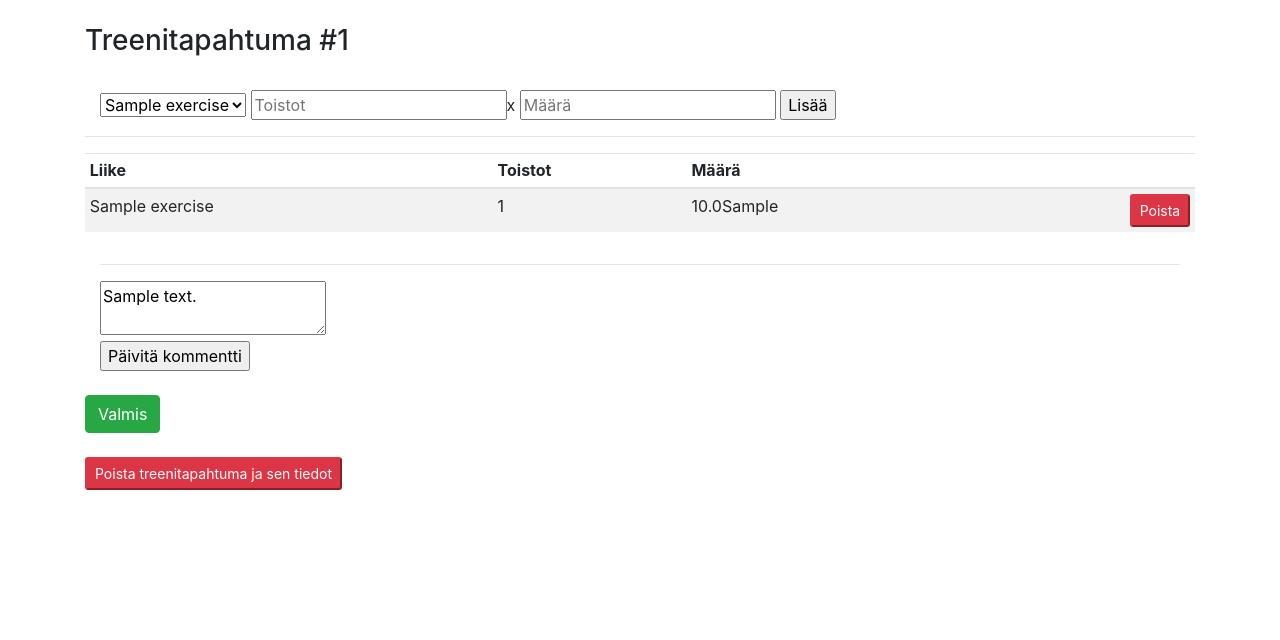
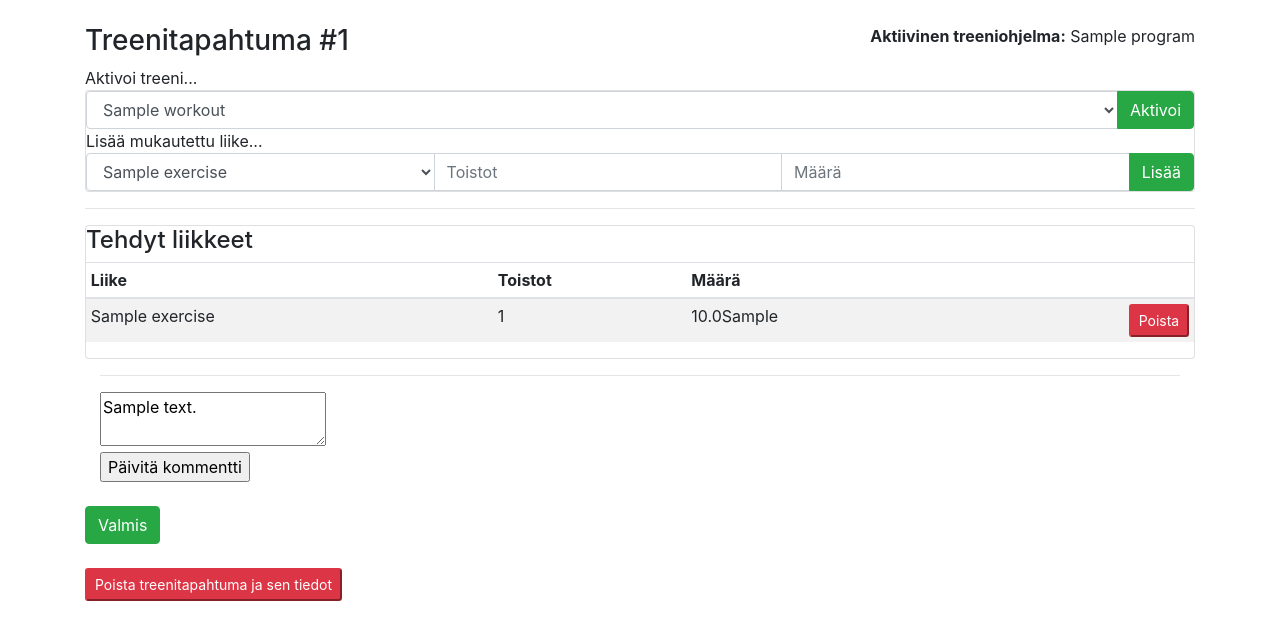
Before and after one commit to jkotima/treenikirjuri, a Flask app: page /events/1/ in a window 1280 px wide. Shown: the part 56-696 px from the top of the page. Run offline with Flask 2, Linux system fonts and the light colour scheme; a user stored in the database is signed in; tables that the repository leaves empty hold one stand-in row (values such as "Sample post"); some libraries are stand-ins or nearby versions.

Commit message:
feature to complete sets from the selected workout (of the active training program)

```diff
--- a/application/events/forms.py
+++ b/application/events/forms.py
@@ -5,6 +5,12 @@ from application.exercises.models import Exercises
 
 
 class AddSetToEventForm(FlaskForm):
+    amount = FloatField("Amount", [validators.required()])
+
+    class Meta:
+        csrf = False
+
+class AddCustomSetToEventForm(FlaskForm):
     exercise = SelectField('Exercise', coerce=int)
     reps = IntegerField('Reps')
     amount = FloatField("Amount", [validators.required()])
@@ -14,3 +20,12 @@ class AddSetToEventForm(FlaskForm):
 
 class CommentEventForm(FlaskForm):
     comments = TextAreaField('Comments', [validators.optional(), validators.length(max=144)])
+
+    class Meta:
+        csrf = False
+
+class SelectWorkoutForm(FlaskForm):
+    workout = SelectField('Exercise', coerce=int)
+
+    class Meta:
+        csrf = False
--- a/application/events/views.py
+++ b/application/events/views.py
@@ -5,8 +5,10 @@ from flask_login import login_required, current_user
 from application.events.models import Events
 from application.exercises.models import Exercises
 from application.sets.models import Sets
+from application.workouts.models import Workouts
 
-from application.events.forms import AddSetToEventForm, CommentEventForm
+
+from application.events.forms import AddSetToEventForm, AddCustomSetToEventForm, CommentEventForm, SelectWorkoutForm
 
 @app.route("/events/", methods=["GET"])
 @login_required
@@ -26,27 +28,60 @@ def events_create():
 @app.route("/events/<event_id>/", methods=["GET"])
 @login_required
 def events_edit(event_id):
-    sets = Sets.find_sets_by_event_id(event_id)
+    done_sets = Sets.find_sets_by_event_id(event_id)
     event = Events.query.get(event_id)
+
+    workout_arg = request.args.get('workout')
+    if workout_arg:
+        workout_id = int(workout_arg)
+    else:
+        workout_id = 0
 
     #authorization
     if event.user_id != current_user.id:
         return redirect(url_for("events_list"))
 
-    form = AddSetToEventForm()
+    #form inits
+    form = AddCustomSetToEventForm()
     form.exercise.choices = [(g.id, g.name) for g in Exercises.query.all()]
 
     form2 = CommentEventForm()
     form2.comments.data = event.comment
 
-    return render_template("events/edit.html", form = form, form2 = form2,
-                event_id=event_id, sets=sets, event=event)
+    select_workout_form = SelectWorkoutForm()
+    select_workout_form.workout.choices = [(g.id, g.name) for g in Workouts.query.filter_by(program_id=current_user.active_program)]
 
+    # jos treeni valittuna -> näytille liikkeet, jotka ovat valitussa treenissä
+    if workout_id != 0:
+        workout = Workouts.query.get(workout_id)
+        exercises = workout.get_exercises()
+    else:
+        exercises = []
+        workout = None
+
+    return render_template("events/edit.html", form = form, form2 = form2, select_workout_form = select_workout_form,
+                            event_id=event_id, done_sets=done_sets, Sets = Sets, event=event, workout=workout, workout_id=workout_id, exercises = exercises, add_set_to_event_form = AddSetToEventForm())
+
+@app.route("/events/addSet/<event_id>/<workout_id>/<exercise_id>/<reps>/", methods=["POST"])
+@login_required
+def events_add_set(event_id, workout_id, exercise_id, reps):
+    form = AddSetToEventForm(request.form)
+    amount = form.amount.data
+
+    #authorization
+    if Events.query.get(event_id).user_id != current_user.id:
+        return login_manager.unauthorized()
+
+    set = Sets(reps, amount, exercise_id, event_id)
+    db.session().add(set)
+    db.session().commit()
+
+    return redirect(url_for("events_edit", event_id=event_id, workout=workout_id))
 
 @app.route("/events/addSet/<event_id>/", methods=["POST"])
 @login_required
-def events_add_set(event_id):
-    form = AddSetToEventForm(request.form)
+def events_add_custom_set(event_id):
+    form = AddCustomSetToEventForm(request.form)
 
     #authorization
     if Events.query.get(event_id).user_id != current_user.id:
--- a/application/sets/views.py
+++ b/application/sets/views.py
@@ -3,12 +3,12 @@ from flask import render_template, request, url_for, redirect
 from flask_login import login_required, current_user
 from application.sets.models import Sets
 
-@app.route("/sets/delete/<event_id>/<set_id>/", methods=["POST"])
+@app.route("/sets/delete/<event_id>/<workout_id>/<set_id>/", methods=["POST"])
 @login_required
-def sets_delete(event_id, set_id):
+def sets_delete(event_id, workout_id, set_id):
     e = Sets.query.get(set_id)
 
     db.session.delete(e)
     db.session.commit()
 
-    return redirect(url_for("events_edit", event_id=event_id))
+    return redirect(url_for("events_edit", event_id=event_id, workout=workout_id))
--- a/application/templates/events/edit.html
+++ b/application/templates/events/edit.html
@@ -1,19 +1,108 @@
 {% extends "layout.html" %}
 
 {% block body %}
+
+<div class="row">
+  <div class="col">
     <h3>Treenitapahtuma #{{ event.id }} </h3>
+  </div>
 
-<br>
-<div class="container">
-  <form method="POST" action="{{ url_for('events_add_set', event_id=event_id) }}">
-      {{ form.exercise }}
-      {{ form.reps(placeholder="Toistot") }}x
-      {{ form.amount(placeholder="Määrä") }}
-      <input type="submit" value="Lisää"/>
+  <div class="col text-right">
+    {% if current_user.get_active_program_name() %}
+    <b>Aktiivinen treeniohjelma:</b> {{ current_user.get_active_program_name()}}
+    {% else %}
+    <b>Ei aktiivista treeniohjelmaa</b>
+    {% endif %}
+  </div>
+</div>
+
+
+{% if workout %}
+<div class="card">
+
+  <div class="row">
+    <div class="col">
+      <h4>{{ workout.name }}</h4>
+    </div>
+    <div class="col text-right">
+      <td style="text-align:right">
+        <form method="GET" action="{{ url_for('events_edit', event_id=event_id) }}">
+          <button type="submit" class="btn-sm btn-outline-primary">Vaihda</button>
+        </form>
+      </td>
+    </div>
+  </div>
+  <div class="table-responsive">
+    <table class="table table-striped table-sm">
+      <thead>
+        <tr>
+          <th>Liike</th>
+          <th>Kuvaus</th>
+          <th>Valmiit sarjat</th>
+          <th>Toistot</th>
+          <th style="width:  30%"></th>
+        </tr>
+      </thead>
+      <tbody>
+        {% for exercise in exercises %}
+        <tr>
+          <td>{{ exercise.name }}</td>
+          <td>{{ exercise.description }}</td>
+          <td>{{ Sets.query.filter_by(event_id = event_id)
+                           .filter_by(exercise_id = exercise.id)
+                           .count()
+              }}/{{ exercise.sets }}</td>
+          <td>{{ exercise.reps }}</td>
+          <td>
+            <div class="col">
+              <form method="POST" action="{{ url_for('events_add_set', event_id=event_id, workout_id=workout_id, exercise_id=exercise.id, reps=exercise.reps) }}" >
+                <div class="input-group" >
+                  {{ add_set_to_event_form.amount(placeholder="Määrä (" + exercise.unit + ")", class="form-control") }}
+                  <div class="input-group-append">
+                    <button class="btn btn-success" type="submit">Lisää</button>
+                  </div>
+                </div>
               </form>
             </div>
+          </td>
+        </tr>
+        {% endfor %}
+      </tbody>
+    </table>
+  </div>
+</div>
+{% else %}
+{% if current_user.get_active_program_name() %}
+Aktivoi treeni...
+<div class="card">
+  <form method="GET" action="{{ url_for('events_edit', event_id=event_id) }}">
+    <div class="input-group" >
+      {{ select_workout_form.workout(class="form-control") }}
+      <div class="input-group-append">
+        <button class="btn btn-success" type="submit">Aktivoi</button>
+      </div>
+    </div>
+  </form>
+{% endif %}
+Lisää mukautettu liike...
+  <form method="POST" action="{{ url_for('events_add_custom_set', event_id=event_id) }}">
+    <div class="input-group" >
+      {{ form.exercise(class="form-control") }}
+      {{ form.reps(placeholder="Toistot", class="form-control") }}
+      {{ form.amount(placeholder="Määrä", class="form-control") }}
+      <div class="input-group-append">
+        <button class="btn btn-success" type="submit">Lisää</button>
+      </div>
+    </div>
+  </form>
+
+</div>
+{% endif %}
+
 <hr>
+<div class="card">
 
+  <h4>Tehdyt liikkeet</h4>
   <div class="table-responsive">
     <table class="table table-striped table-sm">
       <thead>
@@ -25,13 +114,13 @@
         </tr>
       </thead>
       <tbody>
-      {% for set in sets %}
+        {% for set in done_sets %}
         <tr>
             <td>{{ set.exercise }}</td>
             <td>{{ set.reps }}</td>
             <td>{{ set.amount }}{{ set.unit }}</td>
             <td style="text-align:right">
-            <form method="POST" action="{{ url_for('sets_delete', event_id=event_id, set_id=set.id) }}">
+              <form method="POST" action="{{ url_for('sets_delete', event_id=event_id, set_id=set.id, workout_id=workout_id) }}">
                 <button type="submit" class="btn-sm btn-danger">Poista</button>
               </form>
             </td>
@@ -41,7 +130,7 @@
       </tbody>
     </table>
   </div>
-
+</div>
 
 <div class="container">
   <hr>
--- a/application/templates/programs/edit.html
+++ b/application/templates/programs/edit.html
@@ -40,7 +40,7 @@
                                 <td>{{ exercise.sets }}</td>
                                 <td>{{ exercise.reps }}</td>
                                 <td style="text-align:right">
-                                    <form method="POST" action="{{ url_for('workouts_delete_exercise', program_id=program.id, workout_id=workout.id, exercise_id=exercise.exercise_id )}}">
+                                    <form method="POST" action="{{ url_for('workouts_delete_exercise', program_id=program.id, workout_id=workout.id, exercise_id=exercise.id )}}">
                                         <button type="submit" class="btn-sm btn-danger">Poista liike treenikerrasta</button>
                                     </form>
                                 </td>
--- a/application/templates/programs/list.html
+++ b/application/templates/programs/list.html
@@ -8,7 +8,7 @@
   </div>
   <div class="col text-right">
     {% if active_program_name %}
-    <b>Aktiivinen treenohjelma:</b> {{ active_program_name }}
+    <b>Aktiivinen treeniohjelma:</b> {{ active_program_name }}
     <form method="POST" action="{{ url_for('programs_deactivate') }}">
       <button type="submit" class="btn-sm btn-outline-primary">Deaktivoi</button>
     </form>
```
Also changed, not shown: application/workouts/models.py (+36 -24 lines), application/exercises/models.py (line endings or trailing spaces). Lines whose indentation alone changed are shown as unchanged.
